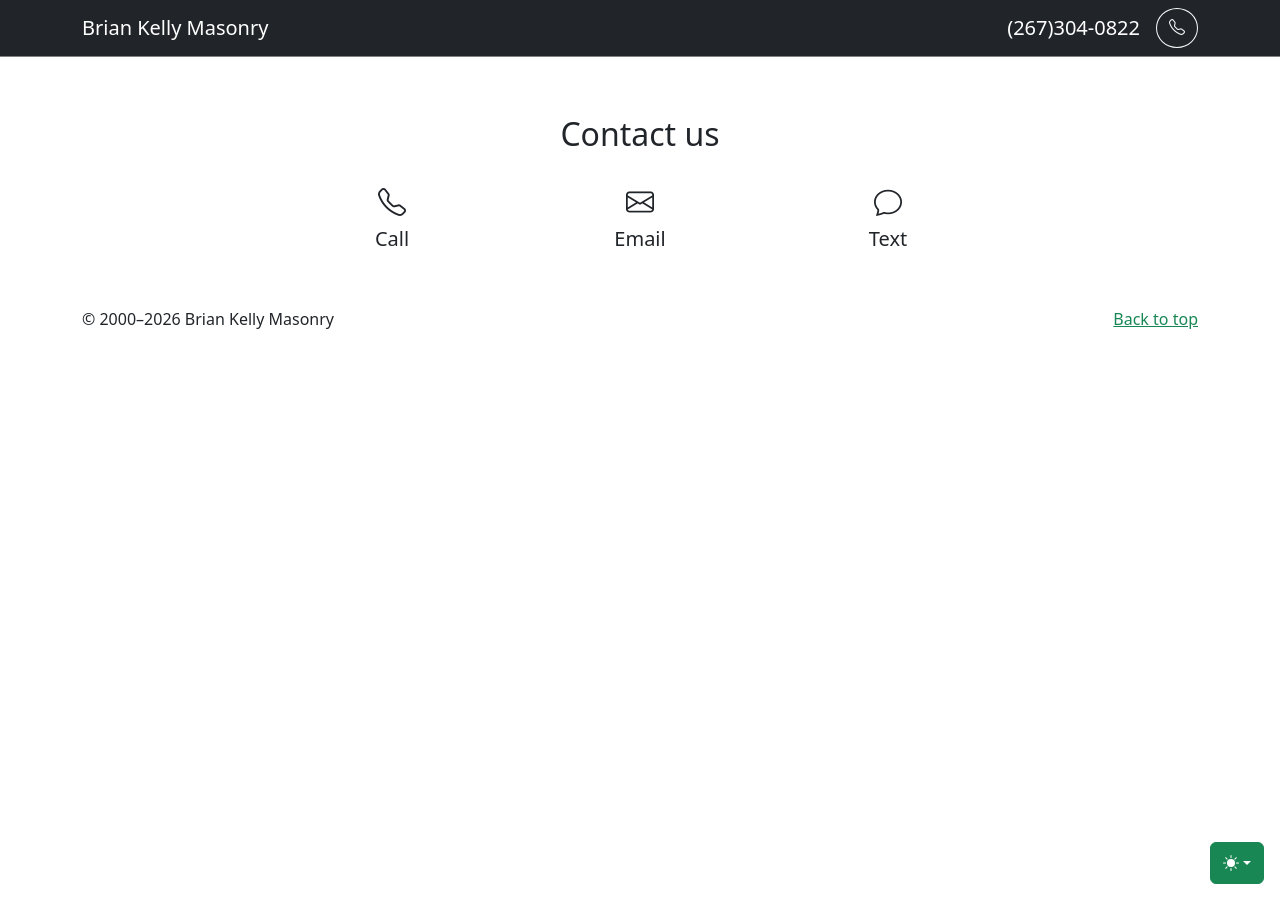
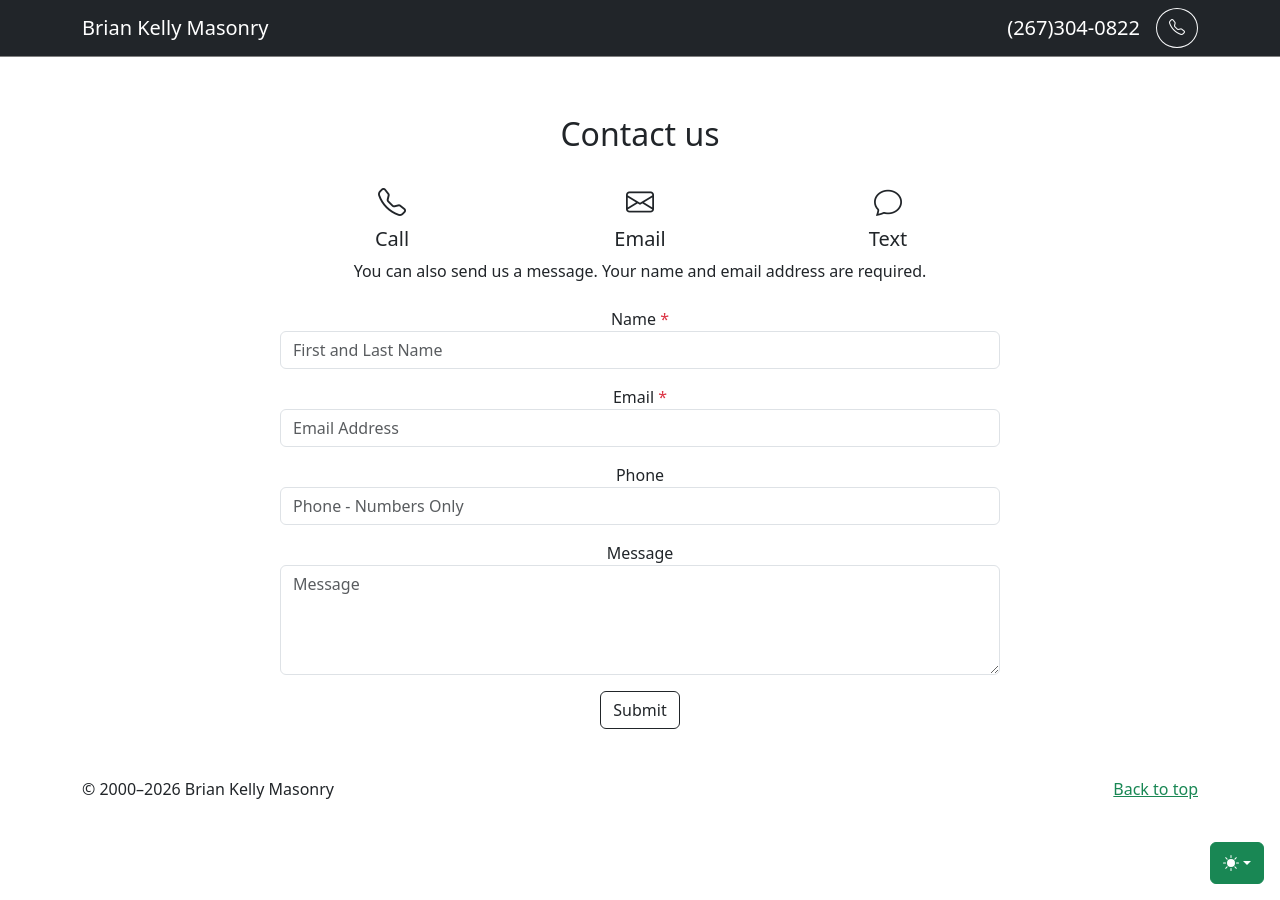
Before and after one commit to ryanbyoung/briankellymasonry, a Jekyll site: the page built from index.html, in a window 1280 px wide and 900 px high, scrolled down 2408 px. Built offline with Jekyll 4.4.1, drawn with Linux system fonts in a browser that asks for light colours; nearby versions of some CDN libraries.

Commit message:
Update index.html

```diff
--- a/index.html
+++ b/index.html
@@ -146,10 +146,27 @@ excerpt: Brian Kelly Masonry
                     <h3 class="h5 fw-light pt-2">Text</h3>
                   </div>
                 </div>
+                <!-- -->
+                <div class="row">
+          <p>You can also send us a message. Your name and email address are required.</p>
+          <form id="contact-form">
+            <fieldset>
+              <label class="mt-2" for="name">Name <span class="text-danger">*</span></label>
+              <input type="text" id="name" class="form-control" name="Name" placeholder="First and Last Name" autocomplete="name" required>
+              <label class="mt-3" for="email">Email <span class="text-danger">*</span></label>
+              <input type="email" id="email" class="form-control" name="Email" placeholder="Email Address" autocomplete="email" required>
+              <label class="mt-3" for="phone">Phone</label>
+              <input type="tel" id="phone" class="form-control" name="Phone" placeholder="Phone - Numbers Only" autocomplete="tel" maxlength="13">
+              <label class="mt-3" for="message">Message</label>
+              <textarea type="text" id="message" class="form-control" name="Message" placeholder="Message" rows="4" style="resize: vertical;"></textarea>
+              <p class="alert alert-success mt-3 mb-0" role="alert">Your information has been sent. We’ll be in touch.</p>
+              <p class="alert alert-danger mt-3 mb-0" role="alert">The was an error. Please try again or use another contact method.</p>
+              <button type="submit" class="btn btn-outline-dark mt-3" id="submit">Submit</button>
+            </fieldset>
+          </form>
+                </div>
               </div>
             </div>
           </div>
         </div>
         <!-- End Contact -->
-        <!-- Message me
-        -->
```
Lines whose indentation alone changed are shown as unchanged.
